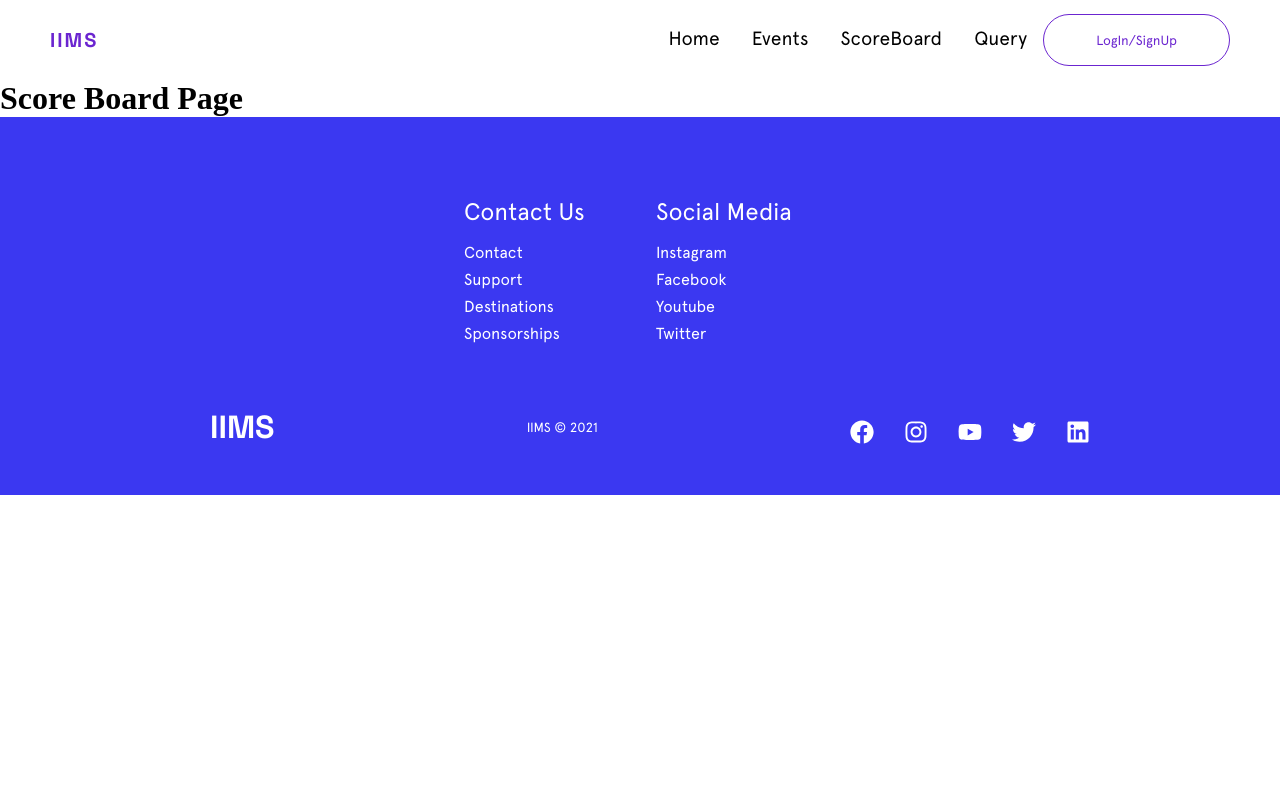
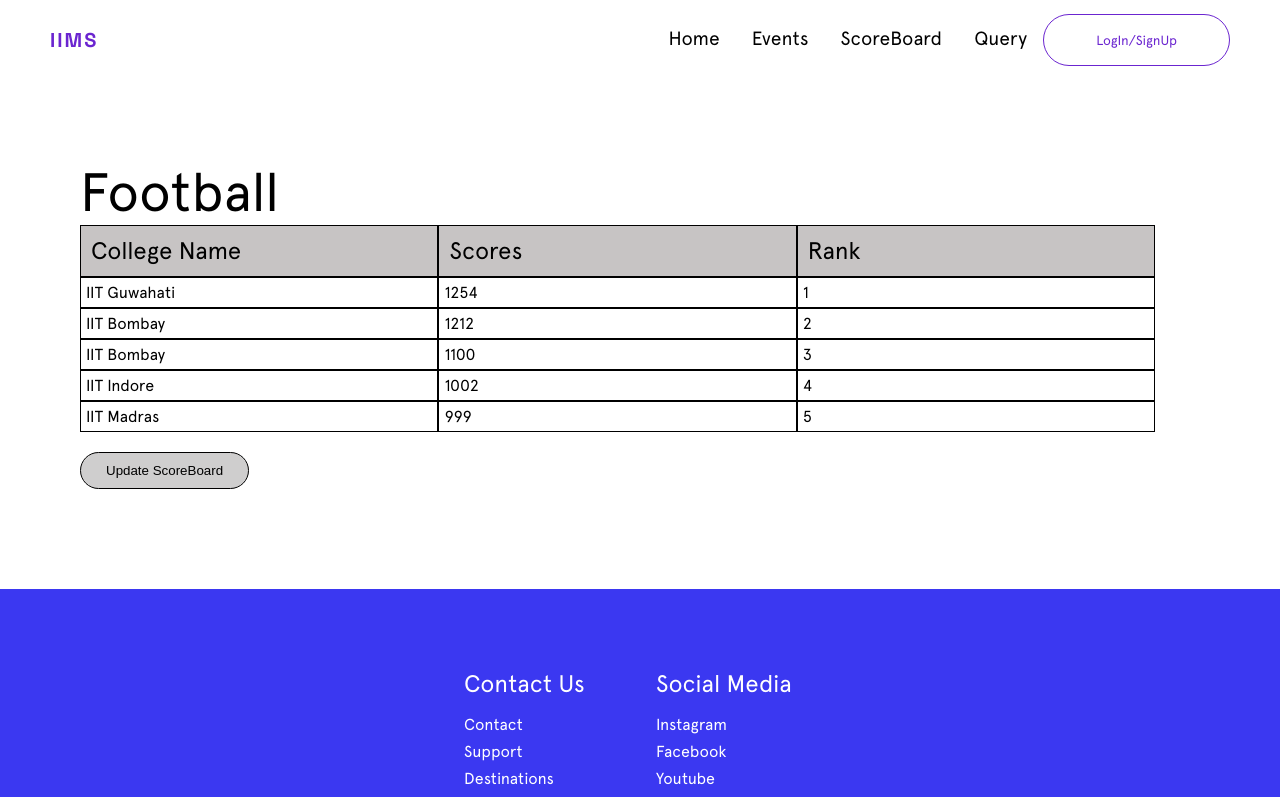
Before and after one commit to mohan2106/iims, a React (Create React App) app in the folder client/: page /scoreboard in a window 1280 px wide. Shown: the top 797 px of the page. Built offline with nearby package versions, Linux system fonts and the light colour scheme.

Commit message:
Scoreboard added

```diff
--- a/client/src/components/App.js
+++ b/client/src/components/App.js
@@ -9,6 +9,7 @@ import { Component } from "react";
 import AddEvent from './AddEvent/AddEvent';
 import QueryCounter from './QueryCounterPage/QueryPage';
 import EventDetail from './EventDetailPage/EventDetail';
+import ScoreBoard from './Scoreboard/Scoreboard';
 
 class App extends Component {
 
@@ -25,6 +26,7 @@ class App extends Component {
                     <Route path="/query" exact component={QueryCounter} />
                     <Route path="/addEvent" exact component={AddEvent} />
                     <Route path="/eventDetails/:id" exact component={EventDetail} />
+                    <Route path="/scoreboard/:eventid" exact component={ScoreBoard} />
                 </Switch>
                 <Footer />
             </Router>
@@ -32,8 +34,5 @@ class App extends Component {
     }
 }
 
-const ScoreBoard = () => {
-    return <h1>Score Board Page</h1>;
-};
 
 export default App;
--- a/client/src/components/EventDetailPage/EventDetail.js
+++ b/client/src/components/EventDetailPage/EventDetail.js
@@ -1,6 +1,7 @@
 import React from 'react';
 import classes from './EventDetail.module.css';
 import {GoLocation} from 'react-icons/go';
+import {Link} from 'react-router-dom';
 
 const EventDetail = () => {
     // fetch event details of event id = id
@@ -25,7 +26,9 @@ const EventDetail = () => {
             <div className={classes.time_and_date}>{props.timeDate}</div>
             <div className={classes.participating_college}></div>
             <div className={classes.btns}>
-                <button className={classes.view_scoreboard}>View ScoreBoard</button>
+                <Link to='/scoreboard/eventid'>
+                    <button className={classes.view_scoreboard}>View ScoreBoard</button>
+                </Link>
                 <button className={classes.report}>Report Event</button>
             </div>
         </div>
--- /dev/null
+++ b/client/src/components/Scoreboard/Scoreboard.js
@@ -0,0 +1,81 @@
+import React from 'react';
+import classes from './Scoreboard.module.css';
+import {Link} from 'react-router-dom';
+
+const Single = (props) => {
+    return (
+        <div className={classes.single}>
+            <div className={classes.single_item}>
+                {props.college}
+            </div>
+            <div className={classes.single_item}>
+                {props.score}
+            </div>
+            <div className={classes.single_item}>
+                {props.rank}
+            </div>
+        </div>
+    );
+}
+const Scoreboard = () => {
+    var data = {
+        eventname:'Football',
+        scores : [
+            {
+                college:'IIT Guwahati',
+                score:1254,
+            },
+            {
+                college:'IIT Bombay',
+                score:1100,
+            },
+            {
+                college:'IIT Indore',
+                score:1002,
+            },
+            {
+                college:'IIT Madras',
+                score:999,
+            },
+
+            {
+                college:'IIT Bombay',
+                score:1212,
+            }
+        ]
+    }
+    const sortedData = data.scores.sort((a,b) => {return b.score - a.score});
+    const listData = sortedData.map((d,i)=>{
+        const pass = {
+            ...d,
+            rank:(i+1)
+        };
+        return (
+            <Single {...pass}/>
+        );
+    })
+    return (
+        <div className={classes.container}>
+            <div className={classes.eventname}>{data.eventname}</div>
+            <div className={classes.list}>
+                <div className={classes.single}>
+                    <div className={`${classes.single_item} ${classes.dark}`}>
+                        College Name
+                    </div>
+                    <div className={`${classes.single_item} ${classes.dark}`}>
+                        Scores
+                    </div>
+                    <div className={`${classes.single_item} ${classes.dark}`}>
+                        Rank
+                    </div>
+                </div>
+                {listData}
+            </div>
+            <Link to='/updateScore/id'>
+                <button className={classes.update}>Update ScoreBoard</button>
+            </Link>
+        </div>
+    );
+}
+
+export default Scoreboard;
--- /dev/null
+++ b/client/src/components/Scoreboard/Scoreboard.module.css
@@ -0,0 +1,36 @@
+.container{
+    padding: 80px;
+    font-family: apercu;
+    font-weight: 500;
+}
+.eventname{
+    font-size: 54px;
+}
+
+.single{
+    display: flex;
+    flex-direction: row;
+
+}
+.single_item{
+    width: 32%;
+    padding: 5px;
+    border: 1px solid black;
+}
+.dark{
+    background-color:rgb(199, 196, 196);
+    font-size: 24px;
+    padding: 10px;
+}
+.update{
+    margin: 20px 0;
+    padding: 10px 25px;
+    cursor: pointer;
+    border: 1px solid black;
+    background: rgb(207, 206, 206);
+    border-radius: 25px;
+}
+.update:hover{
+    background: blue;
+    color: white;
+}
```
